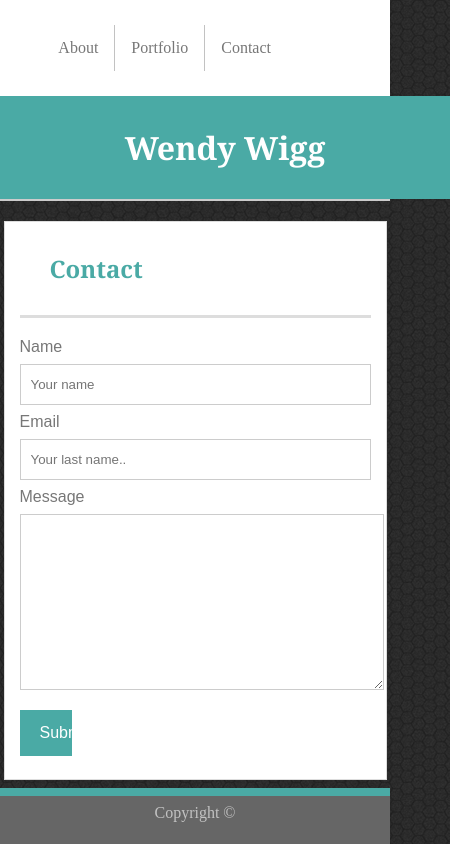
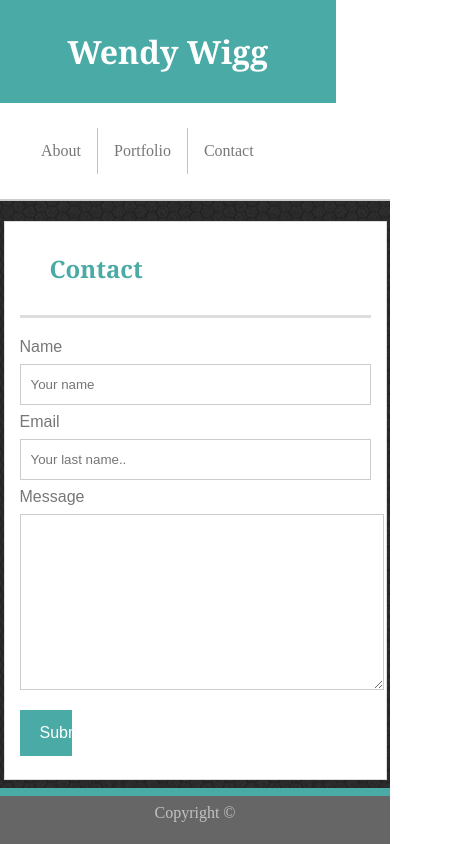
Before and after one commit to wneek018/Responsive-Portfolio, a plain HTML site: page contact.html in a window 390 px wide. Shown: the whole page, 450 px wide, since content can reach past the window. Drawn offline with Linux system fonts and the light colour scheme.

Commit message:
adding because I don't want to work on this anymore

```diff
--- a/assets/css/contact.css
+++ b/assets/css/contact.css
@@ -2,6 +2,11 @@ body {
     background-image: url("../images/dark-honeycomb.png");
     margin: 0;
     padding-bottom: 5%;
+}
+
+.col-md {
+    width: 50%;
+    float: left;
 }
 
 h1 {
@@ -11,7 +16,7 @@ h1 {
     font-family: 'Georgia', Times, Times New Roman, serif;
     padding: 30px;
     text-align: center;
-    width: 18%;
+    width: 250px;
     height: 100%;
     margin-left: 190px;
     margin-top: 0px;
@@ -23,6 +28,7 @@ header {
     border-bottom: solid 2px #cccccc;
     width: 100%;
     height: 15%;
+    overflow: auto;
 }
 
 header.after {
@@ -147,14 +153,16 @@ footer {
         width: 75%;
     }
 
+
+
    h1 {
        margin-left: 25px;
-       width: 30%;
+
    }
 
    ul {
        margin-right: 25px;
-       width: 50%;
+       width: 100%;
    }
 }
 
@@ -163,8 +171,16 @@ footer {
         width: 85%;
     }
 
+    .col-md {
+        width: initial;
+    }
+
     h1 {
         margin-right: 15px;
+    }
+
+    ul {
+        width: 100%;
     }
 }
 
@@ -177,6 +193,10 @@ footer {
         position: static;
     }
 
+    .col-md {
+        width: initial;
+    }
+
     h1 {
         display: block;
         width: 100%;
@@ -186,7 +206,6 @@ footer {
     }
 
     ul {
-        margin-right: 20%;
         display: block;
         width: 100%;
     }
--- a/assets/css/index.css
+++ b/assets/css/index.css
@@ -2,6 +2,8 @@ body {
     background-image: url("../images/dark-honeycomb.png");
     margin: 0;
 }
+
+
 
 h1 {
     background-color: #4aaaa5;
@@ -22,6 +24,7 @@ header {
     border-bottom: solid 2px #cccccc;
     width: 100%;
     height: 15%;
+    overflow: auto;
 }
 
 header.after {
--- a/contact.html
+++ b/contact.html
@@ -11,13 +11,20 @@
 <body>
 
 <header>
-    <ul>
-        <li><a href="contact.html">Contact</a></li>
-        <li><a href="portfolio.html">Portfolio</a></li>
-        <li><a href="index.html">About</a></li>
-    </ul>
-
-    <h1>Wendy Wigg</h1>
+<div class="container">
+    <div class="row">
+        <div class="col-md">
+            <h1>Wendy Wigg</h1>
+        </div>
+         <div class="col-md">
+            <ul>
+                <li><a href="contact.html">Contact</a></li>
+                <li><a href="portfolio.html">Portfolio</a></li>
+                <li><a href="index.html">About</a></li>
+            </ul>
+        </div>
+    </div>
+</div>
 </header>
 
     <div class="whitebox">
```
Also changed, not shown: index.html (+1 -0 lines).
